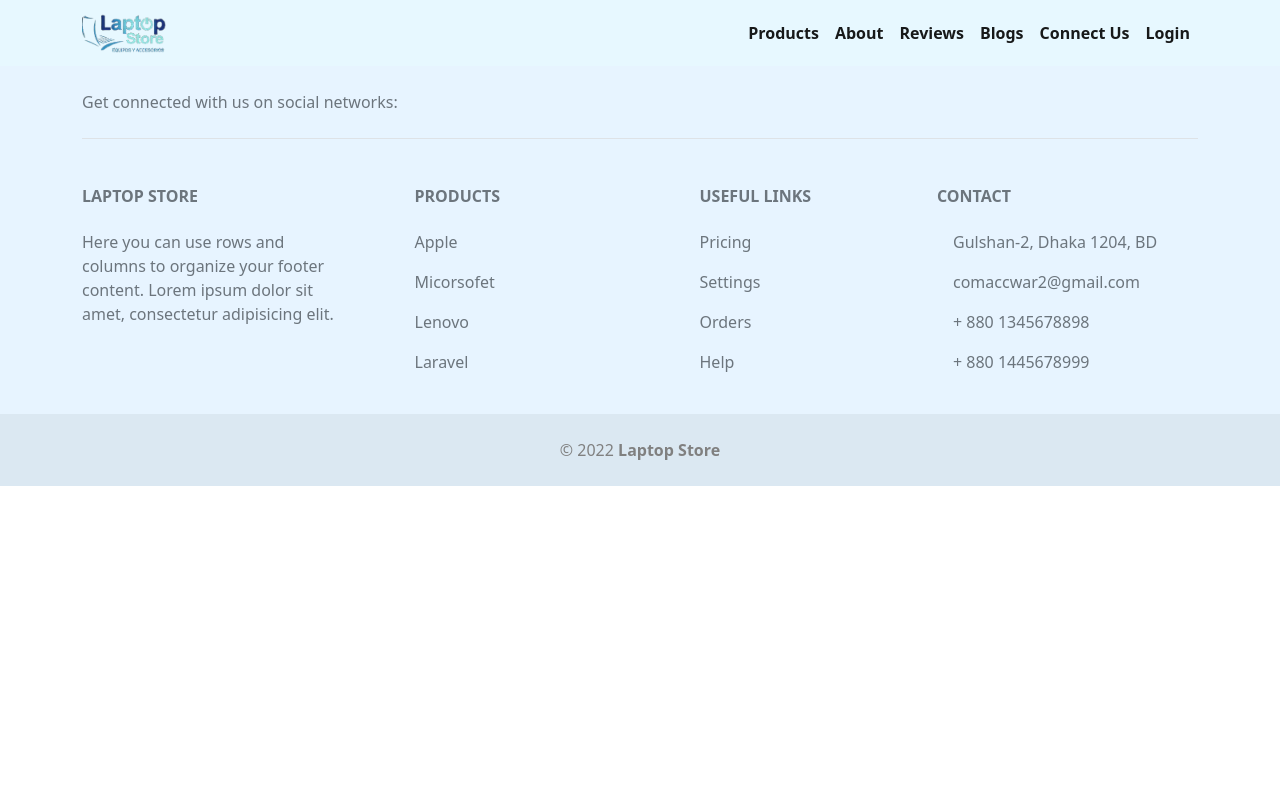
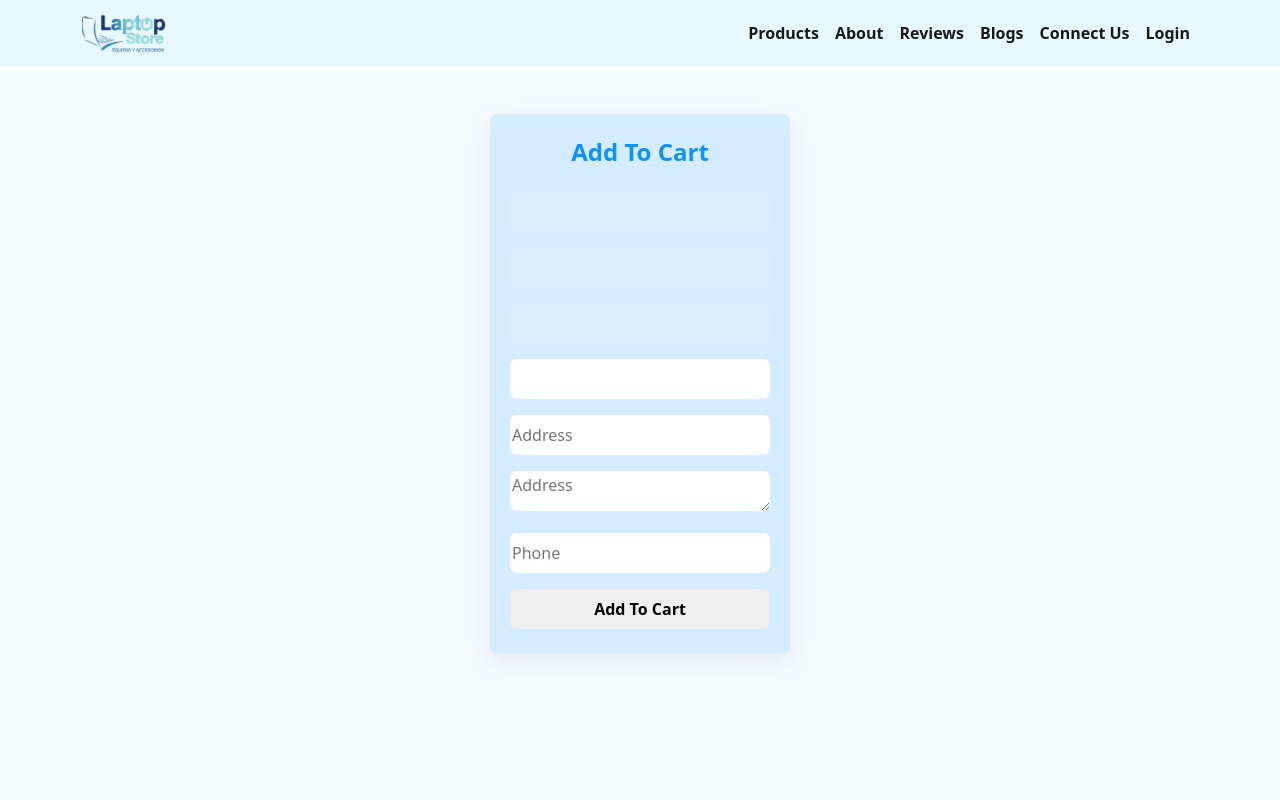
Before and after one commit to abdullahalmasudpersonal/Laptop-Store-Client, a React (Create React App) app: page /add-to-cart/1 in a window 1280 px wide. Shown: the top 800 px of the page. Built offline with nearby package versions, Linux system fonts and the light colour scheme.

Commit message:
make add to card page

```diff
--- a/src/App.js
+++ b/src/App.js
@@ -3,6 +3,7 @@ import '../node_modules/bootstrap/dist/css/bootstrap.min.css';
 import '../node_modules/bootstrap/dist/js/bootstrap.min';
 import About from './Pages/About/About';
 import AddProduct from './Pages/AddProduct/AddProduct';
+import AddToCart from './Pages/AddToCart/AddToCart';
 import Blogs from './Pages/Blogs/Blogs';
 import ConnectUs from './Pages/ConnectUs/ConnectUs';
 import Home from './Pages/Home/Home/Home';
@@ -23,6 +24,7 @@ function App() {
         <Route path='/' element={<Home />} />
         <Route path='/products' element={<Products />} />
         <Route path='/products/:productsId' element={<ProductDetail />} />
+        <Route path='/add-to-cart/:productsId' element={<AddToCart />} />
         <Route path='/reviews' element={<Reviews />} />
         <Route path='/blogs' element={<Blogs />} />
         <Route path='/connect-us' element={<ConnectUs />} />
--- /dev/null
+++ b/src/Pages/AddToCart/AddToCart.css
@@ -0,0 +1,28 @@
+.addtocart-bg{
+    background-color: rgb(246, 251, 255);
+    min-height: 800px;
+}
+.addtocart{
+    background-color: rgb(213, 235, 255);
+    margin: auto;
+    width: 300px;
+    min-height: 500px;
+    border-radius: 7px;
+    box-shadow: rgba(149, 157, 165, 0.2) 0px 8px 24px;
+}
+.addtocart-form{
+    display: flex;
+    justify-content: center;
+}
+.addtocart-form input{
+    width: 260px;
+    height: 40px;
+    border-radius: 7px;
+    border: none;
+}
+.addtocart-form textarea{
+    width: 260px;
+    height: 40px;
+    border-radius: 7px;
+    border: none;
+}
--- /dev/null
+++ b/src/Pages/AddToCart/AddToCart.js
@@ -0,0 +1,38 @@
+import React from 'react';
+import './AddToCart.css';
+
+const AddToCart = () => {
+    /*   const { productsId } = useParams();
+      const [products] = UseProductDetail(productsId); */
+
+    return (
+        <div className='addtocart-bg'>
+            <div className='container py-5'>
+                <div className='addtocart'>
+                    <h4 className='text-center pt-4 fw-bold'>Add To Cart</h4>
+                    <div className='pt-3 pb-4 addtocart-form'>
+                    <form /* onSubmit={handlePlaceOrder} */ >
+                        <input type="text" name='uName' class="input mb-3" /* value={user?.displayName} */ readOnly disabled />
+                        <br />
+                        <input type="email" name='email' class="input mb-3" /* value={user?.email} */ readOnly disabled />
+                        <br />
+                        <input type="text" name='name' class="input mb-3" /* value={product.name} */ readOnly disabled />
+                        <br />
+                        <input type="text" name='minOrder' class="input mb-3" /* defaultValue={product.minOrder} */ />
+                        <br />
+                        <input type="text" name='address' placeholder="Address" class="input mb-3" required />
+                        <br />
+                        <textarea type="text" name='address' placeholder="Address" class="input mb-3" required  />
+                        <br/>
+                        <input type="text" name='phone' placeholder="Phone" class="input mb-3" required />
+                        <br />
+                        <input type="submit" value='Add To Cart' class="fw-bold " />
+                    </form>
+                    </div>
+                </div>
+            </div>
+        </div>
+    );
+};
+
+export default AddToCart;
--- a/src/Pages/ProductDetail/ProductDetail.js
+++ b/src/Pages/ProductDetail/ProductDetail.js
@@ -1,13 +1,18 @@
 import { faGreaterThan } from '@fortawesome/free-solid-svg-icons';
 import { FontAwesomeIcon } from '@fortawesome/react-fontawesome';
 import React from 'react';
-import { useParams } from 'react-router-dom';
+import { useNavigate, useParams } from 'react-router-dom';
 import UseProductDetail from '../../Hooks/UseProductDetail';
 import './ProductDetail.css';
 
 const ProductDetail = () => {
     const { productsId } = useParams();
     const [products] = UseProductDetail(productsId);
+    const navigate = useNavigate();
+
+    const navigateToBuyNow = id => {
+        navigate(`/add-to-cart/${id}`);
+    }
 
     return (
         <div className=''>
@@ -42,7 +47,7 @@ const ProductDetail = () => {
                                 <p className='mb-1'>Features: {products.features}</p>
                             </div>
                             <div className='pt-4'>
-                                <button className='fw-bold buy-now-btn'>Buy Now</button>
+                                <button onClick={() => navigateToBuyNow(products._id)} className='fw-bold buy-now-btn'>Buy Now</button>
                             </div>
                         </div>
                     </div>
```
